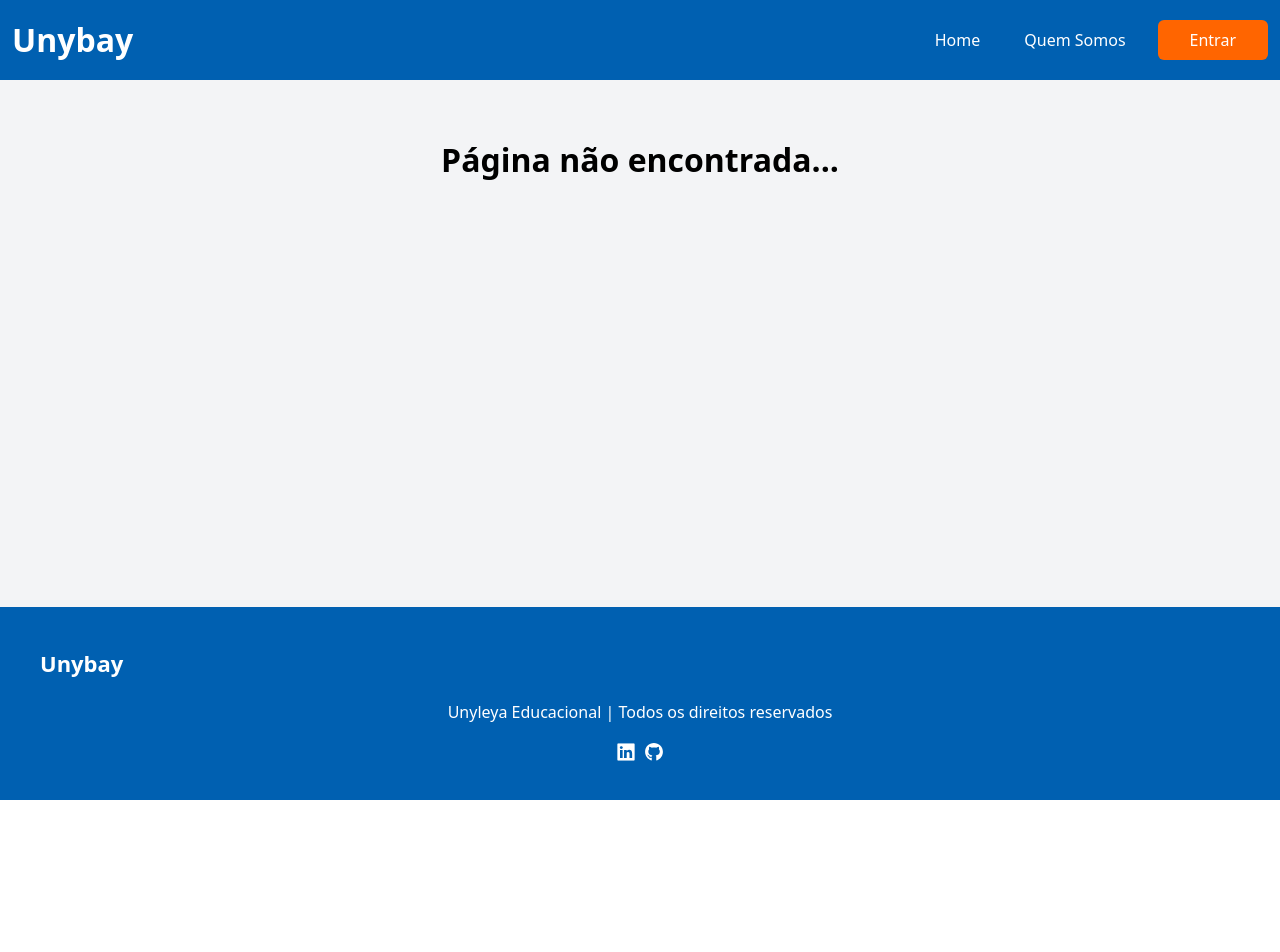
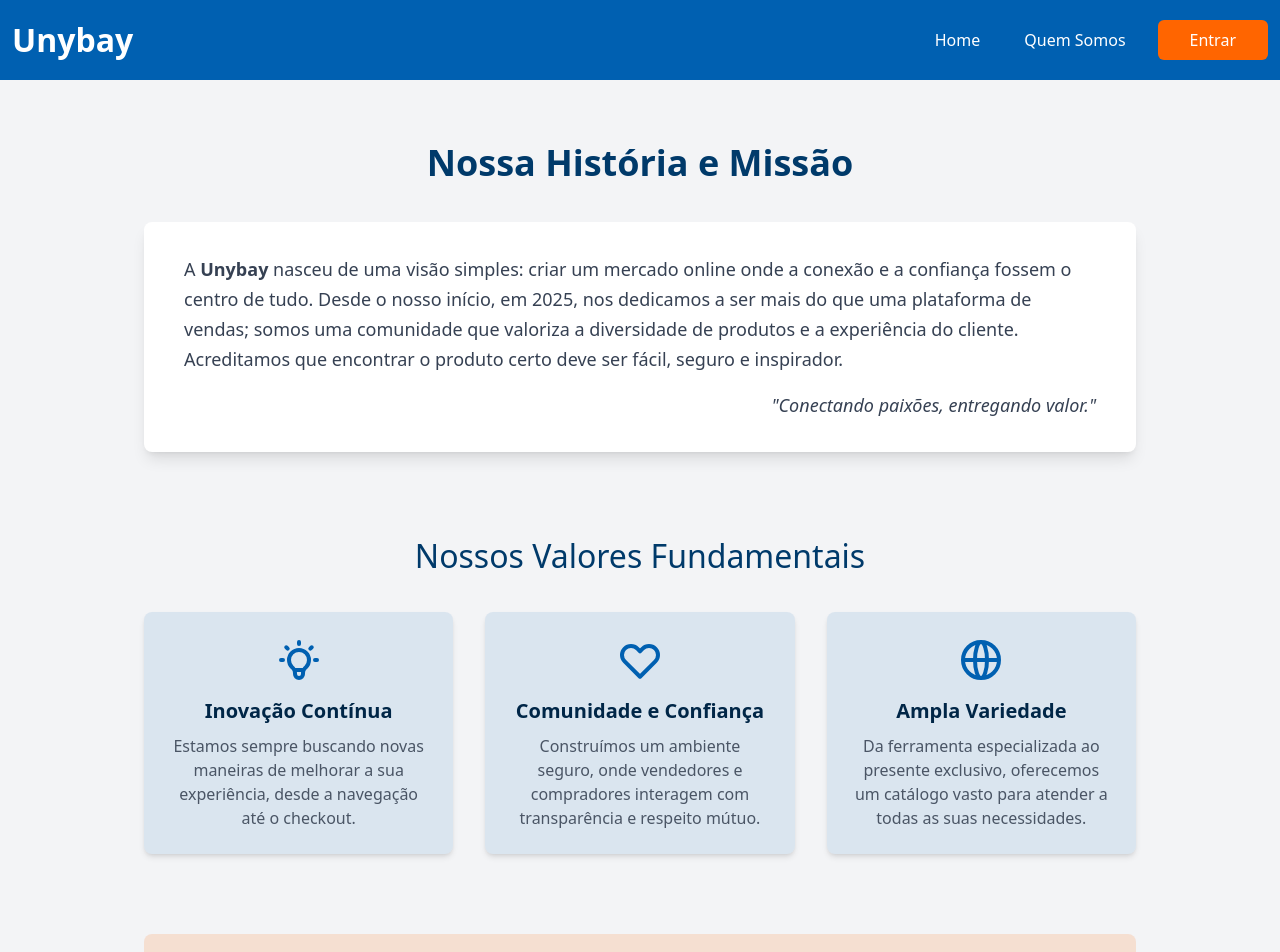
Before and after one commit to beacastroalves/projeto-final-pos-unyleya, a React (Vite) app: page /about-us in a window 1280 px wide. Shown: the top 952 px of the page. Before the commit the page ends 800 px from the top, so only its background shows below. Built offline with nearby package versions, Linux system fonts and the light colour scheme.

Commit message:
Adicionando a pagina quem somos

```diff
--- a/src/App.tsx
+++ b/src/App.tsx
@@ -5,6 +5,7 @@ import ListProducts from "./pages/list-products";
 import Details from "./pages/details";
 import SearchProducts from "./pages/search-result";
 import NotFound from "./pages/not-found";
+import AboutUs from "./pages/about-us";
 
 const App = () => {
   const router = createBrowserRouter([
@@ -29,6 +30,10 @@ const App = () => {
       element: <Details />
     },
     {
+      path: "/about-us",
+      element: <AboutUs />
+    },
+    {
       path: "*",
       element: <NotFound />
     },
--- /dev/null
+++ b/src/pages/about-us/index.tsx
@@ -0,0 +1,65 @@
+import { HiOutlineGlobeAlt, HiOutlineHeart, HiOutlineLightBulb } from "react-icons/hi";
+import UserTemplate from "../../templates/user-template"
+
+const AboutUs = () => {
+  return (
+    <UserTemplate>
+      <div className="flex flex-col gap-16 py-10">
+        <section>
+          <h1 className="text-[36px] font-bold text-center text-primary brightness-60 mb-8">
+            Nossa História e Missão
+          </h1>
+          <div className="bg-white py-8 px-10 rounded-lg shadow-lg">
+            <p className="text-gray-700 text-[18px] leading-7.5">
+              A <strong>Unybay</strong> nasceu de uma visão simples: criar um mercado online onde a conexão e a confiança fossem o centro de tudo. Desde o nosso início, em 2025, nos dedicamos a ser mais do que uma plataforma de vendas; somos uma comunidade que valoriza a diversidade de produtos e a experiência do cliente. Acreditamos que encontrar o produto certo deve ser fácil, seguro e inspirador.
+            </p>
+            <p className="text-gray-700 text-[18px] leading-7.5 mt-4 italic w-full text-right">
+              "Conectando paixões, entregando valor."
+            </p>
+          </div>
+        </section>
+
+        <section className="py-4">
+          <h2 className="text-[32px] font-medium text-center text-primary brightness-60 mb-8">
+            Nossos Valores Fundamentais
+          </h2>
+          <div className="flex flex-row gap-8">
+            <div className="bg-primary/10 p-6 rounded-lg shadow-md flex-1 flex flex-col items-center text-center transition duration-300 hover:bg-primary/12">
+              <HiOutlineLightBulb className="text-[48px] text-primary mb-3" />
+              <h3 className="text-[20px] font-bold text-primary transition brightness-40 mb-2">Inovação Contínua</h3>
+              <p className="text-gray-600">
+                Estamos sempre buscando novas maneiras de melhorar a sua experiência, desde a navegação até o checkout.
+              </p>
+            </div>
+
+            <div className="bg-primary/10 p-6 rounded-lg shadow-md flex-1 flex flex-col items-center text-center transition duration-300 hover:bg-primary/12">
+              <HiOutlineHeart className="text-[48px] text-primary mb-3" />
+              <h3 className="text-[20px] font-bold text-primary transition brightness-40 mb-2">Comunidade e Confiança</h3>
+              <p className="text-gray-600">
+                Construímos um ambiente seguro, onde vendedores e compradores interagem com transparência e respeito mútuo.
+              </p>
+            </div>
+
+            <div className="bg-primary/10 p-6 rounded-lg shadow-md flex-1 flex flex-col items-center text-center transition duration-300 hover:bg-primary/12">
+              <HiOutlineGlobeAlt className="text-[48px] text-primary mb-3" />
+              <h3 className="text-[20px] font-bold text-primary transition brightness-40 mb-2">Ampla Variedade</h3>
+              <p className="text-gray-600">
+                Da ferramenta especializada ao presente exclusivo, oferecemos um catálogo vasto para atender a todas as suas necessidades.
+              </p>
+            </div>
+          </div>
+        </section>
+
+        <div className="bg-secondary/15 text-white p-8 rounded-lg text-center">
+          <h3 className="text-[24px] font-bold mb-3 text-secondary">Junte-se à Família Unybay!</h3>
+          <p className="text-[18px] text-secondary brightness-80">
+            Seja você um comprador à procura daquela oferta imperdível ou um vendedor querendo expandir o seu negócio, a Unybay é o seu lugar. Explore as categorias e comece a sua jornada conosco hoje!
+          </p>
+        </div>
+
+      </div>
+    </UserTemplate>
+  )
+};
+
+export default AboutUs;
```
